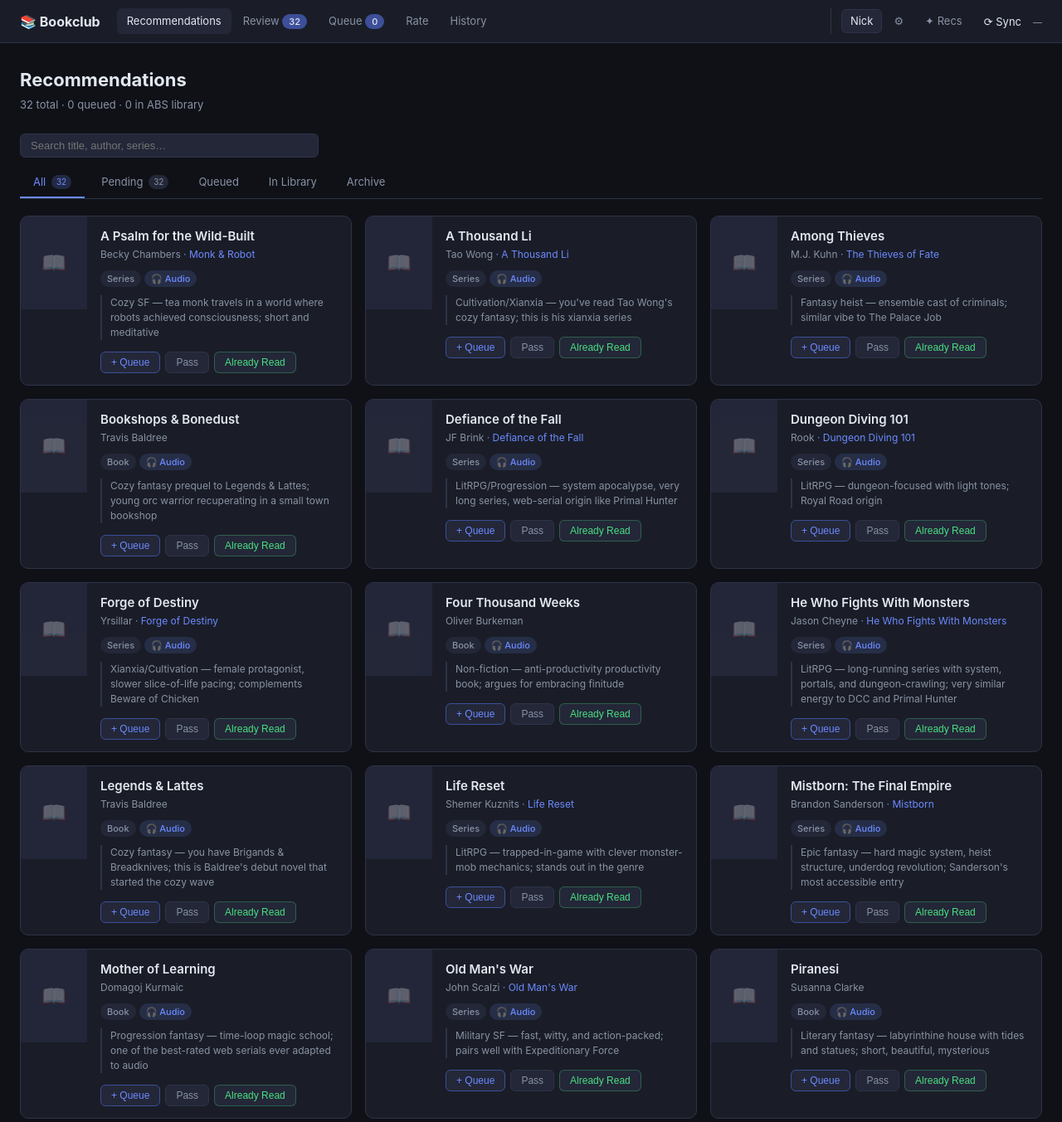
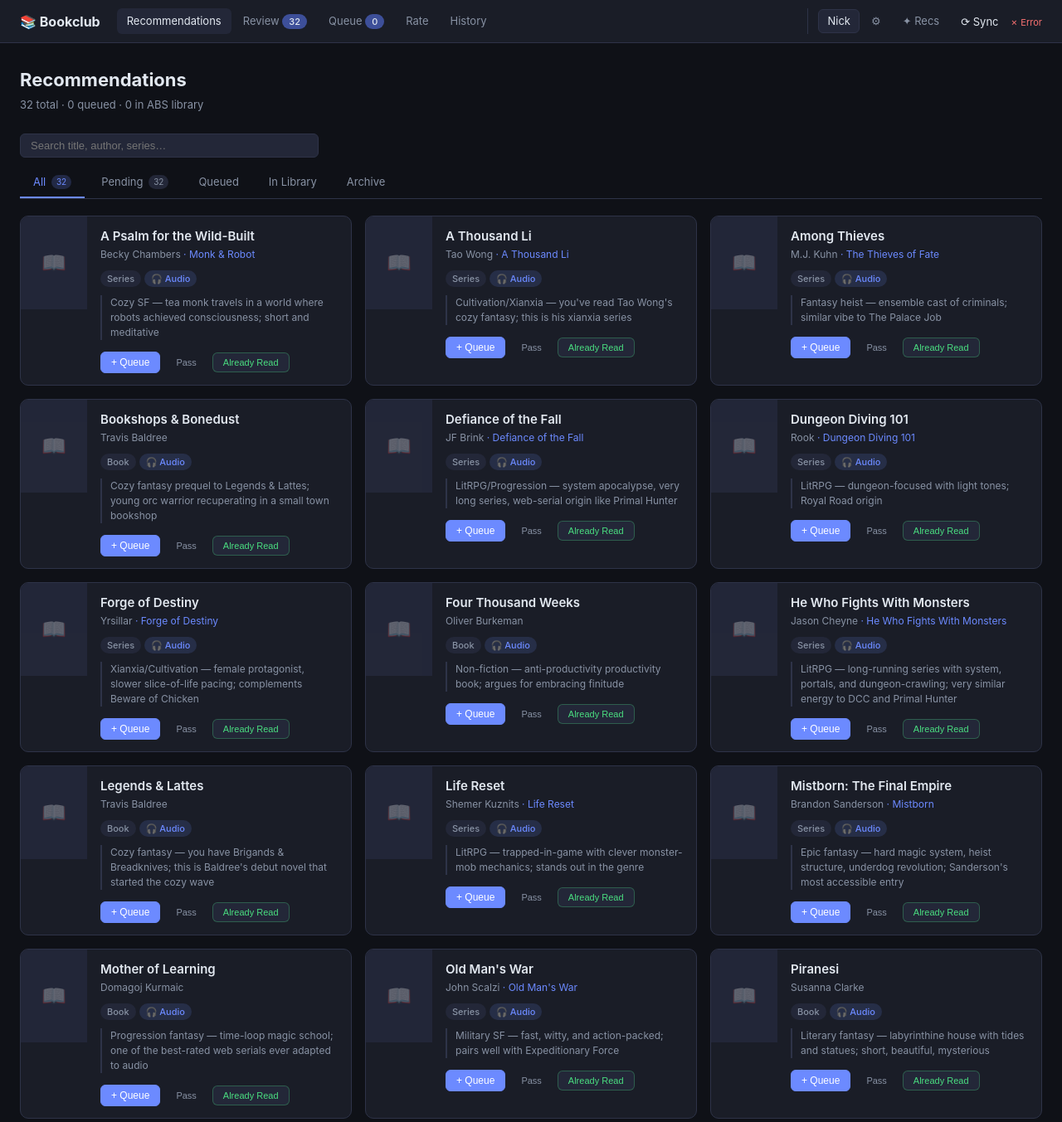
Before and after one commit to nickwolf/bookclub, a FastAPI app: page / in a window 1280 px wide. Shown: the top 1353 px of the page at 83% size. Run offline with FastAPI, Linux system fonts and the light colour scheme; data comes from the database, SQL or seed files in the repository; data that the repository does not hold is empty; some libraries are stand-ins or nearby versions.

Commit message:
Polish: establish visual hierarchy on rec card action buttons (#9)
+ Queue is now solid-filled accent (clear primary action).
Pass and Already Read shrink to 11px ghost/outline style so they
don't compete — secondary actions should feel secondary.

```diff
--- a/app/static/style.css
+++ b/app/static/style.css
@@ -287,10 +287,11 @@
   white-space: nowrap;
 }
 .btn:hover { background: var(--border); }
-.btn-queue  { border-color: var(--accent-dim); color: var(--accent); }
-.btn-queue:hover { background: var(--accent-dim); color: var(--text); }
-.btn-pass   { color: var(--text-muted); }
-.btn-read   { border-color: rgba(74,222,128,.3); color: var(--green); }
+.btn-queue  { background: var(--accent); border-color: var(--accent); color: #fff; }
+.btn-queue:hover { background: #5a78f0; border-color: #5a78f0; color: #fff; }
+.btn-pass   { color: var(--text-muted); border-color: transparent; background: transparent; font-size: 11px; }
+.btn-pass:hover { background: var(--surface2); border-color: var(--border); }
+.btn-read   { border-color: rgba(74,222,128,.3); color: var(--green); font-size: 11px; }
 .btn-read:hover { background: rgba(74,222,128,.15); }
 .btn-unpass { color: var(--text-muted); font-style: italic; }
 
```
